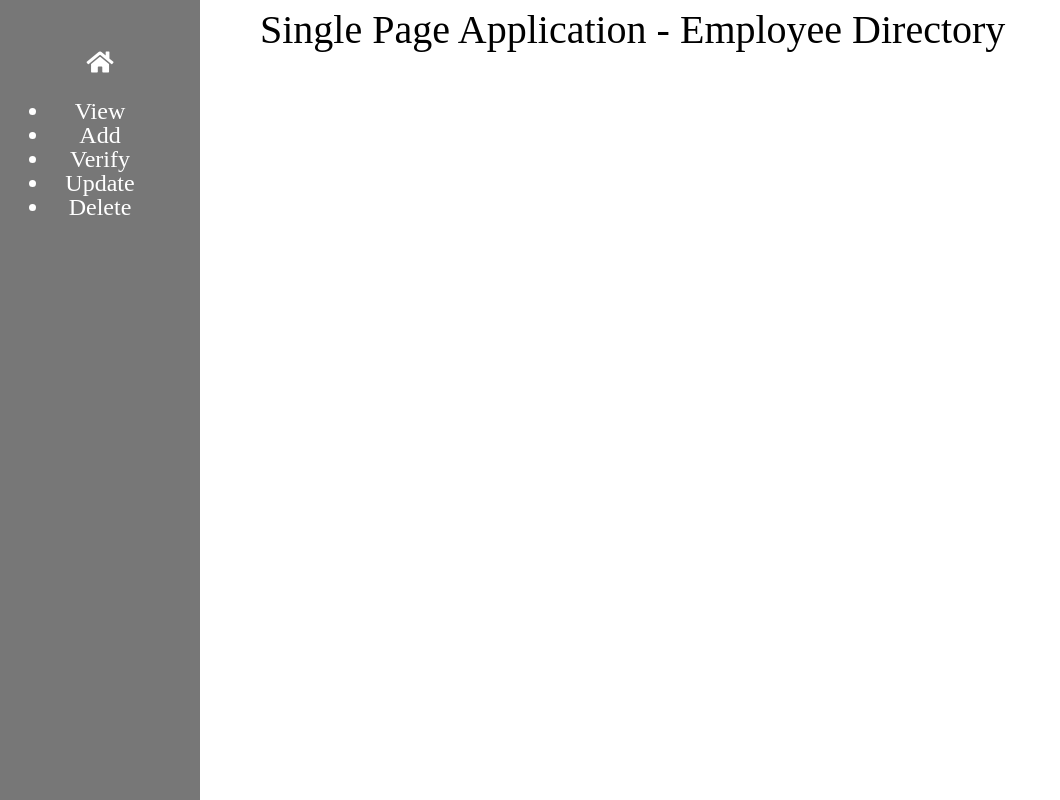
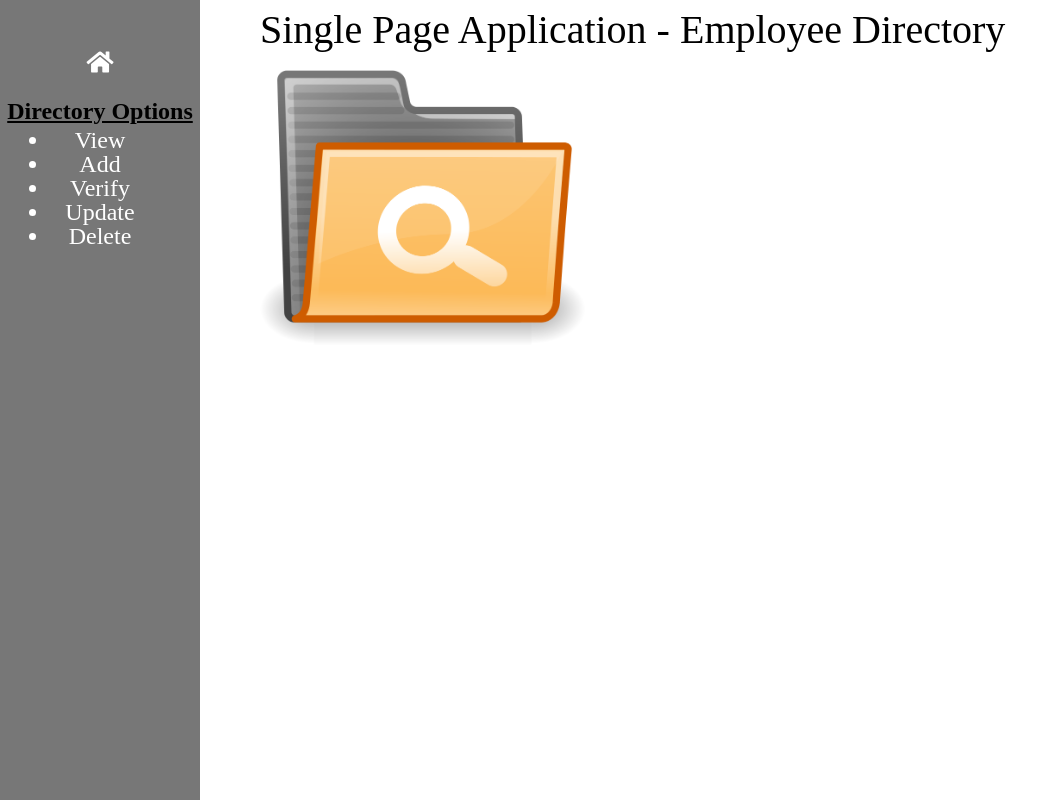
Before and after one commit to gbaek3/SinglePageApplication, a plain HTML site: page index.html in a window 1280 px wide. Shown: the top 800 px of the page, without its empty margins (0-1060 px from the left). Drawn offline with Linux system fonts and the light colour scheme.

Commit message:
add image

```diff
--- a/app.js
+++ b/app.js
@@ -13,12 +13,14 @@ let activeLink = null;
 
 const showView = function () {
     $('section').hide();
+    $('#bgPic').hide();
     $('#viewpage').show();
     changeColor("#view");
 }
 
 const showAdd = function () {
     $('section').hide();
+    $('#bgPic').hide();
     $('#addpage').show();
     $('#viewpage').show();
     changeColor("#add");
@@ -26,6 +28,7 @@ const showAdd = function () {
 
 const showVerify = function () {
     $('section').hide();
+    $('#bgPic').hide();
     $('#searchresult').empty();
     $('#verifypage').show();
     changeColor("#verify");
@@ -33,6 +36,7 @@ const showVerify = function () {
 
 const showUpdate = function () {
     $('section').hide();
+    $('#bgPic').hide();
     $('#updatepage').show();
     $('#viewpage').show();
     changeColor("#update");
@@ -40,6 +44,7 @@ const showUpdate = function () {
 
 const showDelete = function () {
     $('section').hide();
+    $('#bgPic').hide();
     $('#deletepage').show();
     $('#viewpage').show();
     changeColor("#delete");
--- a/index.html
+++ b/index.html
@@ -17,6 +17,7 @@
   <nav>
     <a href="index.html"><i class="fas fa-home home" title="Home"></i></a>
     <br><br>
+    <h3>Directory Options</h3>
     <ul>
       <li id="view"><a>View</a></li>
       <li id="add"><a>Add</a></li>
@@ -28,6 +29,7 @@
 
   <main>
     <h1 class="title">Single Page Application - Employee Directory</h1>
+    <img src="bg.png" id="bgPic"></img>
     <section id="addpage">
       <input id="nameinput" placeholder="Name">
       <input id="officeinput" placeholder="Office #">
--- a/style.css
+++ b/style.css
@@ -44,3 +44,17 @@ main {
 .home{
     color:white;
 }
+
+#bgPic{
+    height: auto;
+    width: auto;
+    max-width: 325px;
+    max-height: 300px;
+}
+
+h3{
+    margin-bottom:5px;
+    color:black;
+    font-weight:bold;
+    text-decoration: underline;
+}
```
Also changed, not shown: bg.png (added).
